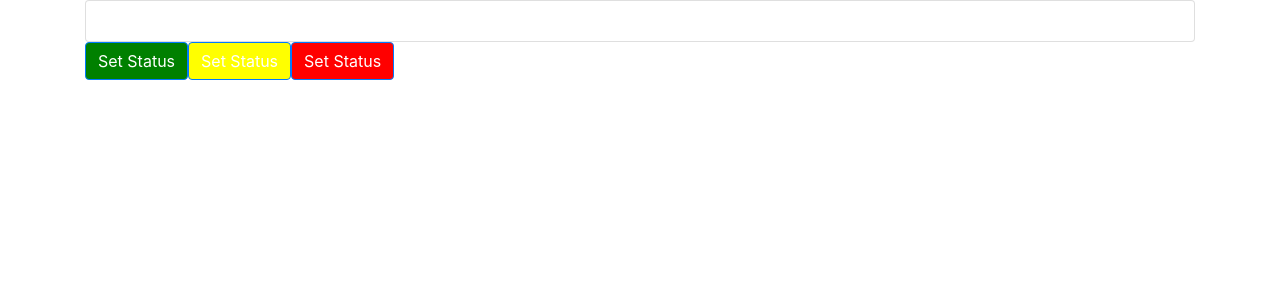
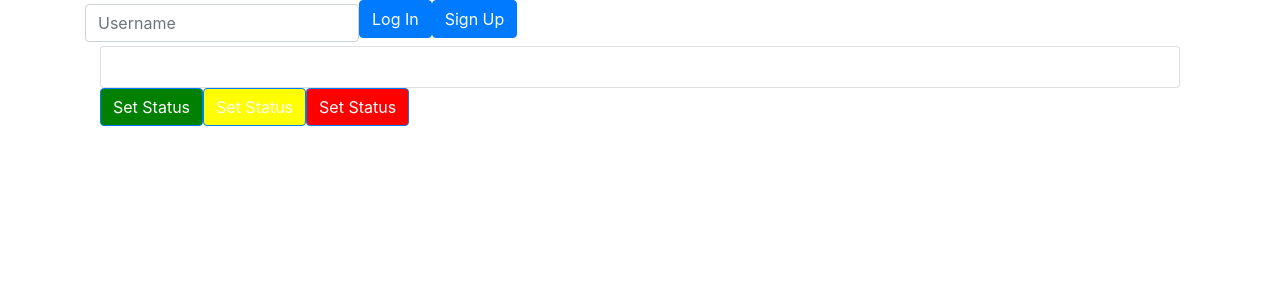
Before and after one commit to meghaniankov/knock-knock, a React (Create React App) app in the folder client/: page / in a window 1280 px wide. Shown: the top 300 px of the page. Built offline with nearby package versions, Linux system fonts and the light colour scheme; no server answers.

Commit message:
Add UserContainer and UserAuthorization components

```diff
--- a/client/src/App.js
+++ b/client/src/App.js
@@ -1,11 +1,13 @@
 import React from 'react';
 import './App.css';
-import StatusContainer from './components/StatusContainer';
+// import StatusContainer from './components/StatusContainer';
+import UserContainer from './components/UserContainer';
 
 
 function App() {
   return (
-    <StatusContainer />
+    <UserContainer />
+    // <StatusContainer />
   );
 }
 
--- a/client/src/components/StatusContainer.js
+++ b/client/src/components/StatusContainer.js
@@ -1,7 +1,7 @@
 import React, {Fragment} from 'react'
 import axios from 'axios'
-import StatusDisplay from './statusDisplay'
-import StatusChoice from './updateStatus';
+import StatusDisplay from './StatusDisplay'
+import StatusChoice from './UpdateStatus';
 
 
 class StatusContainer extends React.Component {
--- /dev/null
+++ b/client/src/components/UserContainer.js
@@ -0,0 +1,30 @@
+import React, {Fragment} from 'react'
+import StatusContainer from './StatusContainer'
+import UserAuth from './users/UserAuth'
+
+class UserContainer extends React.Component {
+  constructor(props) {
+    super(props)
+    this.state = {
+      user: ''
+    }
+  }
+
+  componentDidMount() {
+
+  }
+
+  render() {
+    return(
+    <Fragment>
+      <div className='container'>
+        <UserAuth />
+        <StatusContainer />
+      </div>
+    </Fragment>
+    )
+  }
+
+}
+
+export default UserContainer
--- a/client/src/components/updateStatus.js
+++ b/client/src/components/updateStatus.js
@@ -17,11 +17,11 @@ class StatusChoice extends React.Component {
     axios.put('http://localhost:5000/users/1', status);
   };
 
-  handleStatusUpdate = () => {
+  handleStatusUpdate =() => {
     this.updateStatus()
     setTimeout(() => {
       this.props.getState()
-    }, 1000);
+    }, 100);
 
   }
 
--- /dev/null
+++ b/client/src/components/users/UserAuth.js
@@ -0,0 +1,58 @@
+import React from 'react'
+import axios from 'axios'
+
+
+class UserAuthentication extends React.Component {
+  constructor(props) {
+    super(props)
+
+    this.onChangeUsername = this.onChangeUsername.bind(this);
+    this.onSubmit = this.onSubmit.bind(this);
+
+    this.state = {
+      username: ''
+    }
+  }
+
+  onChangeUsername(e) {
+    this.setState({
+      username: e.target.value
+    })
+  }
+
+  onSubmit(e) {
+    e.preventDefault();
+
+    const user = {
+      username: this.state.username
+    }
+
+    axios.post('http://localhost:5000/users/', user)
+      .then(res => console.log(res.data));
+
+    this.setState({
+      username: ''
+    })
+  }
+
+
+  render() {
+    return(
+      <form class="form-inline" onSubmit={this.onSubmit}>
+        <label class="sr-only" for="inlineFormInputGroupUsername2">Username</label>
+        <input
+          type="text"
+          class="form-control"
+          value={this.state.username}
+          onChange={this.onChangeUsername}
+          id="inlineFormInputGroupUsername2"
+          placeholder="Username" />
+        <button type="submit" class="btn btn-primary mb-2">Log In</button>
+        <button type="submit" class="btn btn-primary mb-2">Sign Up</button>
+      </form>
+    )
+  }
+
+}
+
+export default UserAuthentication
```
